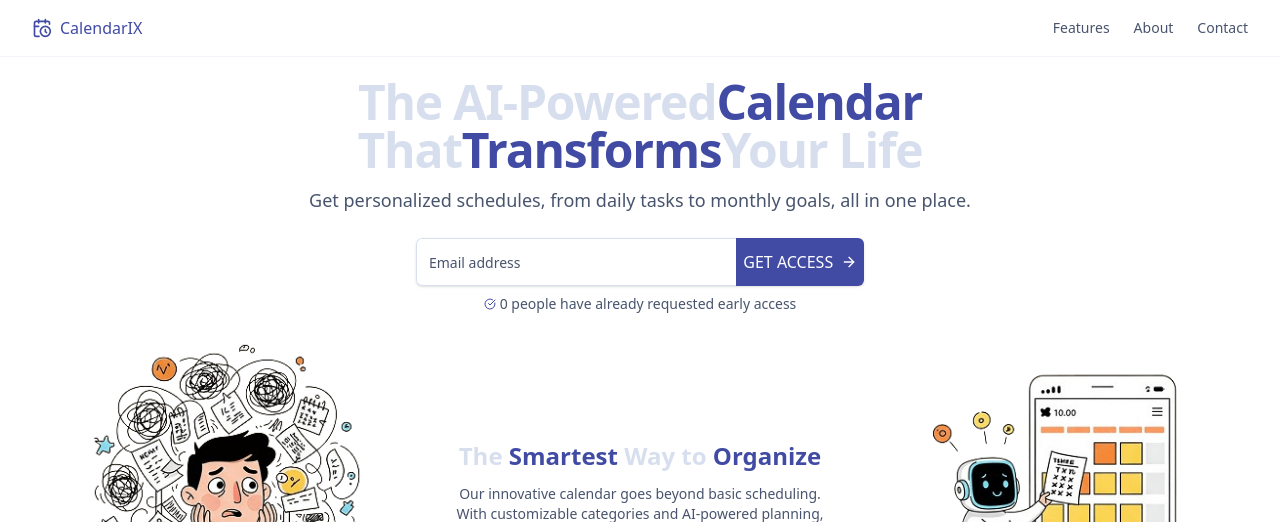
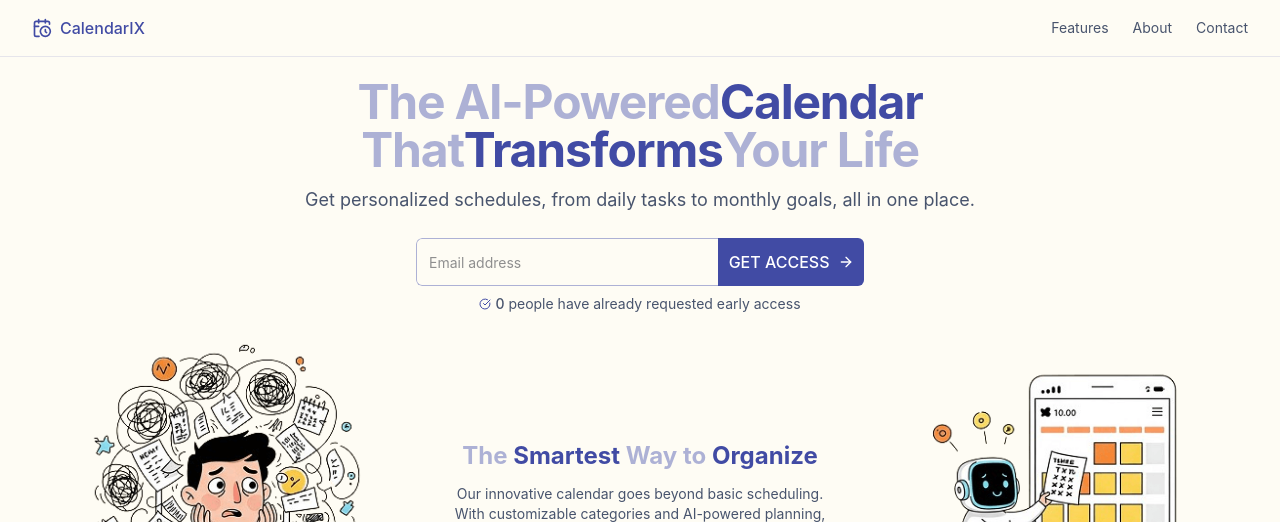
Before and after one commit to arian24b/calendarix, a Next.js app: page / in a window 1280 px wide. Shown: the top 522 px of the page. Built offline with nearby package versions, Linux system fonts and the light colour scheme; no server answers.

Commit message:
Refactor color variables in styles and update email validation border color

```diff
--- a/app/page.tsx
+++ b/app/page.tsx
@@ -111,7 +111,7 @@ export default function LandingPage() {
     if (requestCount !== null) {
       return (
         <div className="text-sm text-[#48546d] mt-2 flex items-center justify-center gap-1">
-          <CheckCircle className="size-3 text-[#414ba4]" />
+          <CheckCircle className="size-3 text-[#414BA4]" />
           <span>
             <span className="font-medium">{requestCount.toLocaleString()}</span>{" "}
             people have already requested early access
@@ -152,7 +152,7 @@ export default function LandingPage() {
     const baseClass = "h-12 shadow-sm transition-all duration-300";
 
     if (isEmailValid === null) {
-      return `${baseClass} border-[#d7dfee]`;
+      return `${baseClass} border-[#ADB1D5]`;
     } else if (isEmailValid) {
       return `${baseClass} border-green-500 focus-visible:ring-green-500`;
     } else {
@@ -164,7 +164,7 @@ export default function LandingPage() {
   const buttonVariants = {
     idle: {
       scale: 1,
-      backgroundColor: "rgb(65, 75, 164)", // #414ba4
+      backgroundColor: "rgb(65, 75, 164)", // #414BA4
     },
     hover: {
       scale: 1.02,
@@ -200,29 +200,29 @@ export default function LandingPage() {
   return (
     <>
       {/* Minimal Header */}
-      <header className="container py-4 border-b border-[#d7dfee]/30">
+      <header className="container py-4 border-b border-[#ADB1D5]/30">
         <div className="flex items-center justify-between">
           <Link href="/" className="flex items-center gap-2">
-            <CalendarClock className="text-[#414ba4] size-5" />
-            <span className="font-medium text-[#414ba4]">CalendarIX</span>
+            <CalendarClock className="text-[#414BA4] size-5" />
+            <span className="font-medium text-[#414BA4]">CalendarIX</span>
           </Link>
 
           <nav className="hidden md:flex gap-6">
             <Link
               href="#features"
-              className="text-sm text-[#48546d] hover:text-[#414ba4] transition-colors"
+              className="text-sm text-[#48546d] hover:text-[#414BA4] transition-colors"
             >
               Features
             </Link>
             <Link
               href="#about"
-              className="text-sm text-[#48546d] hover:text-[#414ba4] transition-colors"
+              className="text-sm text-[#48546d] hover:text-[#414BA4] transition-colors"
             >
               About
             </Link>
             <Link
               href="#contact"
-              className="text-sm text-[#48546d] hover:text-[#414ba4] transition-colors"
+              className="text-sm text-[#48546d] hover:text-[#414BA4] transition-colors"
             >
               Contact
             </Link>
@@ -242,32 +242,32 @@ export default function LandingPage() {
           >
             <motion.span
               variants={item}
-              className="text-[#d7dfee] inline-block"
+              className="text-[#ADB1D5] inline-block"
             >
-              The AI-Powered{" "}
+              The AI-Powered{""}
             </motion.span>
             <motion.span
               variants={item}
-              className="text-[#414ba4] inline-block"
+              className="text-[#414BA4] inline-block"
             >
-              Calendar
+               Calendar
             </motion.span>
             <br />
             <motion.span
               variants={item}
-              className="text-[#d7dfee] inline-block"
+              className="text-[#ADB1D5] inline-block"
             >
               That{" "}
             </motion.span>
             <motion.span
               variants={item}
-              className="text-[#414ba4] inline-block"
+              className="text-[#414BA4] inline-block"
             >
               Transforms
             </motion.span>
             <motion.span
               variants={item}
-              className="text-[#d7dfee] inline-block"
+              className="text-[#ADB1D5] inline-block"
             >
               {" "}
               Your Life
@@ -289,7 +289,7 @@ export default function LandingPage() {
             {isSubmitted ? (
               <motion.div
                 key="success"
-                className="bg-white/80 rounded-lg p-4 text-center w-full max-w-md mx-auto shadow-sm border border-[#d7dfee]/30"
+                className="bg-white/80 rounded-lg p-4 text-center w-full max-w-md mx-auto shadow-sm border border-[#ADB1D5]/30"
                 initial={{ opacity: 0, scale: 0.9, y: 10 }}
                 animate={{ opacity: 1, scale: 1, y: 0 }}
                 exit={{ opacity: 0, scale: 0.9, y: -10 }}
@@ -299,7 +299,7 @@ export default function LandingPage() {
                   damping: 20,
                 }}
               >
-                <div className="text-[#414ba4] font-bold text-xl mb-2 flex items-center justify-center gap-2">
+                <div className="text-[#414BA4] font-bold text-xl mb-2 flex items-center justify-center gap-2">
                   <motion.div
                     initial={{ scale: 0, rotate: -90 }}
                     animate={{ scale: 1, rotate: 0 }}
@@ -352,7 +352,7 @@ export default function LandingPage() {
                     />
                     <motion.button
                       type="submit"
-                      className="h-12 px-6 whitespace-nowrap text-white font-medium rounded-l-none flex items-center justify-center gap-2 overflow-hidden"
+                      className="h-12 px-8 whitespace-nowrap text-white font-medium rounded-l-none flex items-center justify-center gap-2 overflow-hidden"
                       disabled={isSubmitting}
                       variants={buttonVariants}
                       initial="idle"
@@ -423,10 +423,10 @@ export default function LandingPage() {
           <div className="md:col-span-1">
             <div className="text-center">
               <h2 className="text-xl md:text-2xl font-bold mb-3">
-                <span className="text-[#d7dfee]">The </span>
-                <span className="text-[#414ba4]">Smartest</span>
-                <span className="text-[#d7dfee]"> Way to </span>
-                <span className="text-[#414ba4]">Organize</span>
+                <span className="text-[#ADB1D5]">The </span>
+                <span className="text-[#414BA4]">Smartest</span>
+                <span className="text-[#ADB1D5]"> Way to </span>
+                <span className="text-[#414BA4]">Organize</span>
               </h2>
 
               <p className="text-[#48546d] text-sm">
--- a/styles/globals.css
+++ b/styles/globals.css
@@ -5,32 +5,56 @@
 @custom-variant dark (&:is(.dark *));
 
 @theme {
-  --color-border: hsl(var(--border));
-  --color-input: hsl(var(--input));
-  --color-ring: hsl(var(--ring));
-  --color-background: hsl(var(--background));
-  --color-foreground: hsl(var(--foreground));
+  --color-background: var(--background);
+  --color-foreground: var(--foreground);
+  --color-card: var(--card);
+  --color-card-foreground: var(--card-foreground);
+  --color-popover: var(--popover);
+  --color-popover-foreground: var(--popover-foreground);
+  --color-primary: var(--primary);
+  --color-primary-foreground: var(--primary-foreground);
+  --color-secondary: var(--secondary);
+  --color-secondary-foreground: var(--secondary-foreground);
+  --color-muted: var(--muted);
+  --color-muted-foreground: var(--muted-foreground);
+  --color-accent: var(--accent);
+  --color-accent-foreground: var(--accent-foreground);
+  --color-destructive: var(--destructive);
+  --color-destructive-foreground: var(--destructive-foreground);
+  --color-border: var(--border);
+  --color-input: var(--input);
+  --color-ring: var(--ring);
+  --color-chart-1: var(--chart-1);
+  --color-chart-2: var(--chart-2);
+  --color-chart-3: var(--chart-3);
+  --color-chart-4: var(--chart-4);
+  --color-chart-5: var(--chart-5);
+  --color-sidebar: var(--sidebar);
+  --color-sidebar-foreground: var(--sidebar-foreground);
+  --color-sidebar-primary: var(--sidebar-primary);
+  --color-sidebar-primary-foreground: var(--sidebar-primary-foreground);
+  --color-sidebar-accent: var(--sidebar-accent);
+  --color-sidebar-accent-foreground: var(--sidebar-accent-foreground);
+  --color-sidebar-border: var(--sidebar-border);
+  --color-sidebar-ring: var(--sidebar-ring);
 
-  --color-primary: #414ba4;
-  --color-primary-foreground: #ffffff;
+  --font-sans: var(--font-sans);
+  --font-mono: var(--font-mono);
+  --font-serif: var(--font-serif);
 
-  --color-secondary: #f4e5c6;
-  --color-secondary-foreground: #48546d;
+  --radius-sm: calc(var(--radius) - 4px);
+  --radius-md: calc(var(--radius) - 2px);
+  --radius-lg: var(--radius);
+  --radius-xl: calc(var(--radius) + 4px);
 
-  --color-destructive: hsl(var(--destructive));
-  --color-destructive-foreground: hsl(var(--destructive-foreground));
-
-  --color-muted: #d7dfee;
-  --color-muted-foreground: #48546d;
-
-  --color-accent: #fff2d8;
-  --color-accent-foreground: #48546d;
-
-  --color-popover: hsl(var(--popover));
-  --color-popover-foreground: hsl(var(--popover-foreground));
-
-  --color-card: hsl(var(--card));
-  --color-card-foreground: hsl(var(--card-foreground));
+  --shadow-2xs: var(--shadow-2xs);
+  --shadow-xs: var(--shadow-xs);
+  --shadow-sm: var(--shadow-sm);
+  --shadow: var(--shadow);
+  --shadow-md: var(--shadow-md);
+  --shadow-lg: var(--shadow-lg);
+  --shadow-xl: var(--shadow-xl);
+  --shadow-2xl: var(--shadow-2xl);
 
   --radius-lg: var(--radius);
   --radius-md: calc(var(--radius) - 2px);
@@ -88,65 +112,97 @@
 
 @layer base {
   :root {
-    --background: #f4e5c6;
-    --foreground: 222.2 84% 4.9%;
-
-    --card: 0 0% 100%;
-    --card-foreground: 222.2 84% 4.9%;
-
-    --popover: 0 0% 100%;
-    --popover-foreground: 222.2 84% 4.9%;
-
-    --primary: 222.2 47.4% 11.2%;
-    --primary-foreground: 210 40% 98%;
-
-    --secondary: 210 40% 96.1%;
-    --secondary-foreground: 222.2 47.4% 11.2%;
-
-    --muted: 210 40% 96.1%;
-    --muted-foreground: 215.4 16.3% 46.9%;
-
-    --accent: 210 40% 96.1%;
-    --accent-foreground: 222.2 47.4% 11.2%;
-
-    --destructive: 0 84.2% 60.2%;
-    --destructive-foreground: 210 40% 98%;
-
-    --border: 214.3 31.8% 91.4%;
-    --input: 214.3 31.8% 91.4%;
-    --ring: 222.2 84% 4.9%;
-
+    --background: oklch(0.99 0.01 88.64);
+    --foreground: oklch(0 0 0);
+    --card: oklch(1.00 0 0);
+    --card-foreground: oklch(0.26 0 0);
+    --popover: oklch(1.00 0 0);
+    --popover-foreground: oklch(0.26 0 0);
+    --primary: oklch(0.45 0.14 274.44);
+    --primary-foreground: oklch(1.00 0 0);
+    --secondary: oklch(0.45 0.04 264.69);
+    --secondary-foreground: oklch(1.00 0 0);
+    --muted: oklch(0.98 0 0);
+    --muted-foreground: oklch(0.65 0 0);
+    --accent: oklch(0.98 0 0);
+    --accent-foreground: oklch(0.33 0 0);
+    --destructive: oklch(0.62 0.21 25.77);
+    --destructive-foreground: oklch(1.00 0 0);
+    --border: oklch(0.90 0.02 263.19);
+    --input: oklch(0.82 0.03 263.55);
+    --ring: oklch(0.65 0.05 263.55);
+    --chart-1: oklch(0.82 0.13 84.49);
+    --chart-2: oklch(0.80 0.11 203.60);
+    --chart-3: oklch(0.42 0.17 266.78);
+    --chart-4: oklch(0.92 0.08 125.58);
+    --chart-5: oklch(0.92 0.10 116.19);
+    --sidebar: oklch(0.99 0 0);
+    --sidebar-foreground: oklch(0.26 0 0);
+    --sidebar-primary: oklch(0.33 0 0);
+    --sidebar-primary-foreground: oklch(0.99 0 0);
+    --sidebar-accent: oklch(0.98 0 0);
+    --sidebar-accent-foreground: oklch(0.33 0 0);
+    --sidebar-border: oklch(0.94 0 0);
+    --sidebar-ring: oklch(0.77 0 0);
+    --font-sans: Inter, sans-serif;
+    --font-serif: Inter, sans-serif;
+    --font-mono: Inter, sans-serif;
     --radius: 0.5rem;
+    --shadow-2xs: 0px 0px 0px 0px hsl(0 0% 0% / 0.00);
+    --shadow-xs: 0px 0px 0px 0px hsl(0 0% 0% / 0.00);
+    --shadow-sm: 0px 0px 0px 0px hsl(0 0% 0% / 0.00), 0px 1px 2px -1px hsl(0 0% 0% / 0.00);
+    --shadow: 0px 0px 0px 0px hsl(0 0% 0% / 0.00), 0px 1px 2px -1px hsl(0 0% 0% / 0.00);
+    --shadow-md: 0px 0px 0px 0px hsl(0 0% 0% / 0.00), 0px 2px 4px -1px hsl(0 0% 0% / 0.00);
+    --shadow-lg: 0px 0px 0px 0px hsl(0 0% 0% / 0.00), 0px 4px 6px -1px hsl(0 0% 0% / 0.00);
+    --shadow-xl: 0px 0px 0px 0px hsl(0 0% 0% / 0.00), 0px 8px 10px -1px hsl(0 0% 0% / 0.00);
+    --shadow-2xl: 0px 0px 0px 0px hsl(0 0% 0% / 0.00);
   }
 
   .dark {
-    --background: 222.2 84% 4.9%;
-    --foreground: 210 40% 98%;
-
-    --card: 222.2 84% 4.9%;
-    --card-foreground: 210 40% 98%;
-
-    --popover: 222.2 84% 4.9%;
-    --popover-foreground: 210 40% 98%;
-
-    --primary: 210 40% 98%;
-    --primary-foreground: 222.2 47.4% 11.2%;
-
-    --secondary: 217.2 32.6% 17.5%;
-    --secondary-foreground: 210 40% 98%;
-
-    --muted: 217.2 32.6% 17.5%;
-    --muted-foreground: 215 20.2% 65.1%;
-
-    --accent: 217.2 32.6% 17.5%;
-    --accent-foreground: 210 40% 98%;
-
-    --destructive: 0 62.8% 30.6%;
-    --destructive-foreground: 210 40% 98%;
-
-    --border: 217.2 32.6% 17.5%;
-    --input: 217.2 32.6% 17.5%;
-    --ring: 212.7 26.8% 83.9%;
+    --background: oklch(0.14 0.00 285.82);
+    --foreground: oklch(0.98 0 0);
+    --card: oklch(0.14 0.00 285.82);
+    --card-foreground: oklch(0.98 0 0);
+    --popover: oklch(0.14 0.00 285.82);
+    --popover-foreground: oklch(0.98 0 0);
+    --primary: oklch(0.45 0.14 274.44);
+    --primary-foreground: oklch(0.99 0.01 88.64);
+    --secondary: oklch(0.45 0.04 264.69);
+    --secondary-foreground: oklch(0.98 0 0);
+    --muted: oklch(0.27 0.01 286.03);
+    --muted-foreground: oklch(0.71 0.01 286.07);
+    --accent: oklch(0.27 0.01 286.03);
+    --accent-foreground: oklch(0.98 0 0);
+    --destructive: oklch(0.40 0.13 25.72);
+    --destructive-foreground: oklch(0.97 0.01 17.38);
+    --border: oklch(0.27 0.01 286.03);
+    --input: oklch(0.27 0.01 286.03);
+    --ring: oklch(0.87 0.01 286.29);
+    --chart-1: oklch(0.53 0.19 262.13);
+    --chart-2: oklch(0.70 0.13 165.46);
+    --chart-3: oklch(0.72 0.15 60.63);
+    --chart-4: oklch(0.62 0.20 312.73);
+    --chart-5: oklch(0.61 0.21 6.39);
+    --sidebar: oklch(0.21 0.01 285.88);
+    --sidebar-foreground: oklch(0.97 0.00 286.38);
+    --sidebar-primary: oklch(0.49 0.22 264.39);
+    --sidebar-primary-foreground: oklch(1.00 0 0);
+    --sidebar-accent: oklch(0.27 0.01 286.03);
+    --sidebar-accent-foreground: oklch(0.97 0.00 286.38);
+    --sidebar-border: oklch(0.27 0.01 286.03);
+    --sidebar-ring: oklch(0.87 0.01 286.29);
+    --font-sans: Inter, sans-serif;
+    --font-serif: Inter, sans-serif;
+    --font-mono: Inter, sans-serif;
+    --radius: 0.5rem;
+    --shadow-2xs: 0px 0px 0px 0px hsl(0 0% 0% / 0.00);
+    --shadow-xs: 0px 0px 0px 0px hsl(0 0% 0% / 0.00);
+    --shadow-sm: 0px 0px 0px 0px hsl(0 0% 0% / 0.00), 0px 1px 2px -1px hsl(0 0% 0% / 0.00);
+    --shadow: 0px 0px 0px 0px hsl(0 0% 0% / 0.00), 0px 1px 2px -1px hsl(0 0% 0% / 0.00);
+    --shadow-md: 0px 0px 0px 0px hsl(0 0% 0% / 0.00), 0px 2px 4px -1px hsl(0 0% 0% / 0.00);
+    --shadow-lg: 0px 0px 0px 0px hsl(0 0% 0% / 0.00), 0px 4px 6px -1px hsl(0 0% 0% / 0.00);
+    --shadow-xl: 0px 0px 0px 0px hsl(0 0% 0% / 0.00), 0px 8px 10px -1px hsl(0 0% 0% / 0.00);
+    --shadow-2xl: 0px 0px 0px 0px hsl(0 0% 0% / 0.00);
   }
 }
 
```
